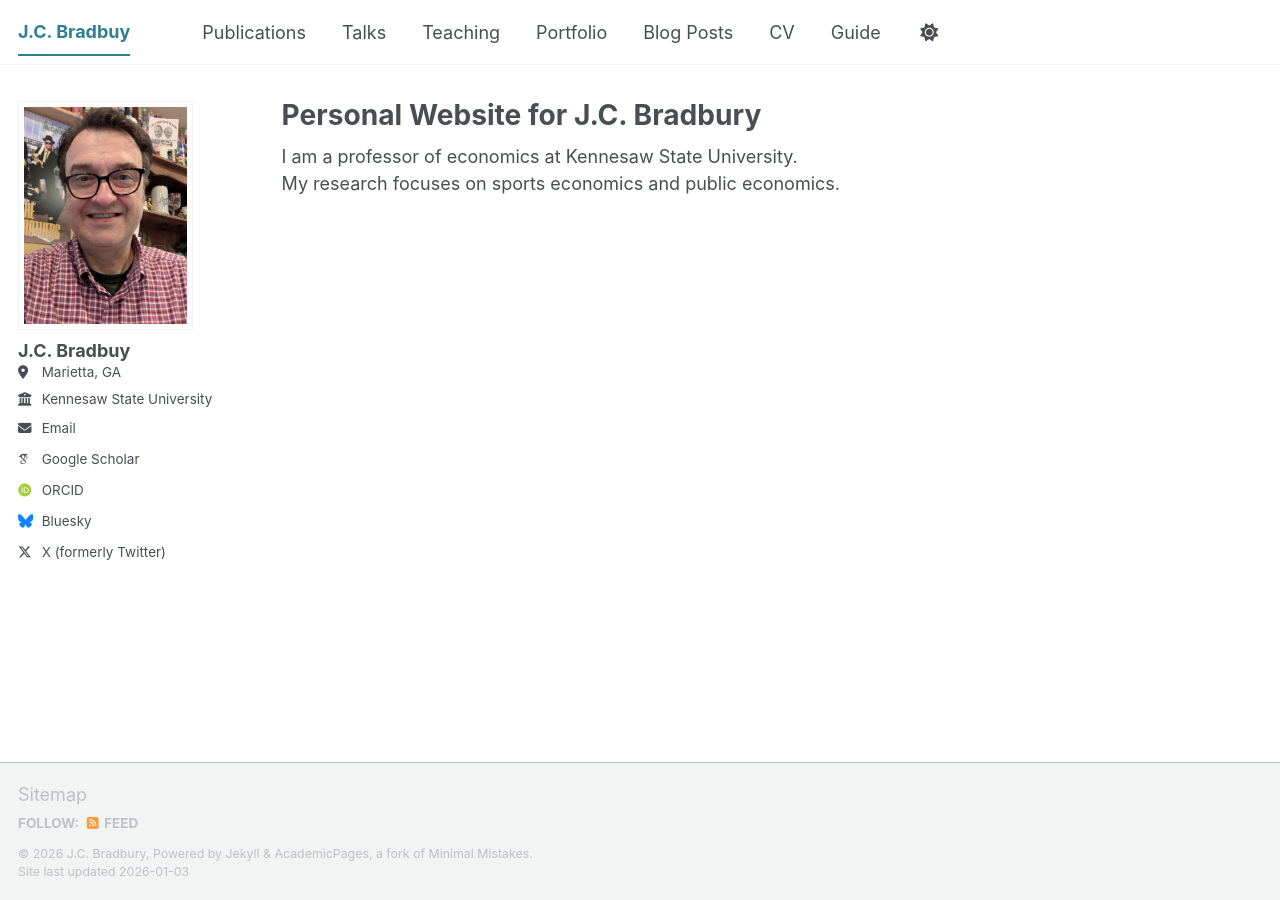
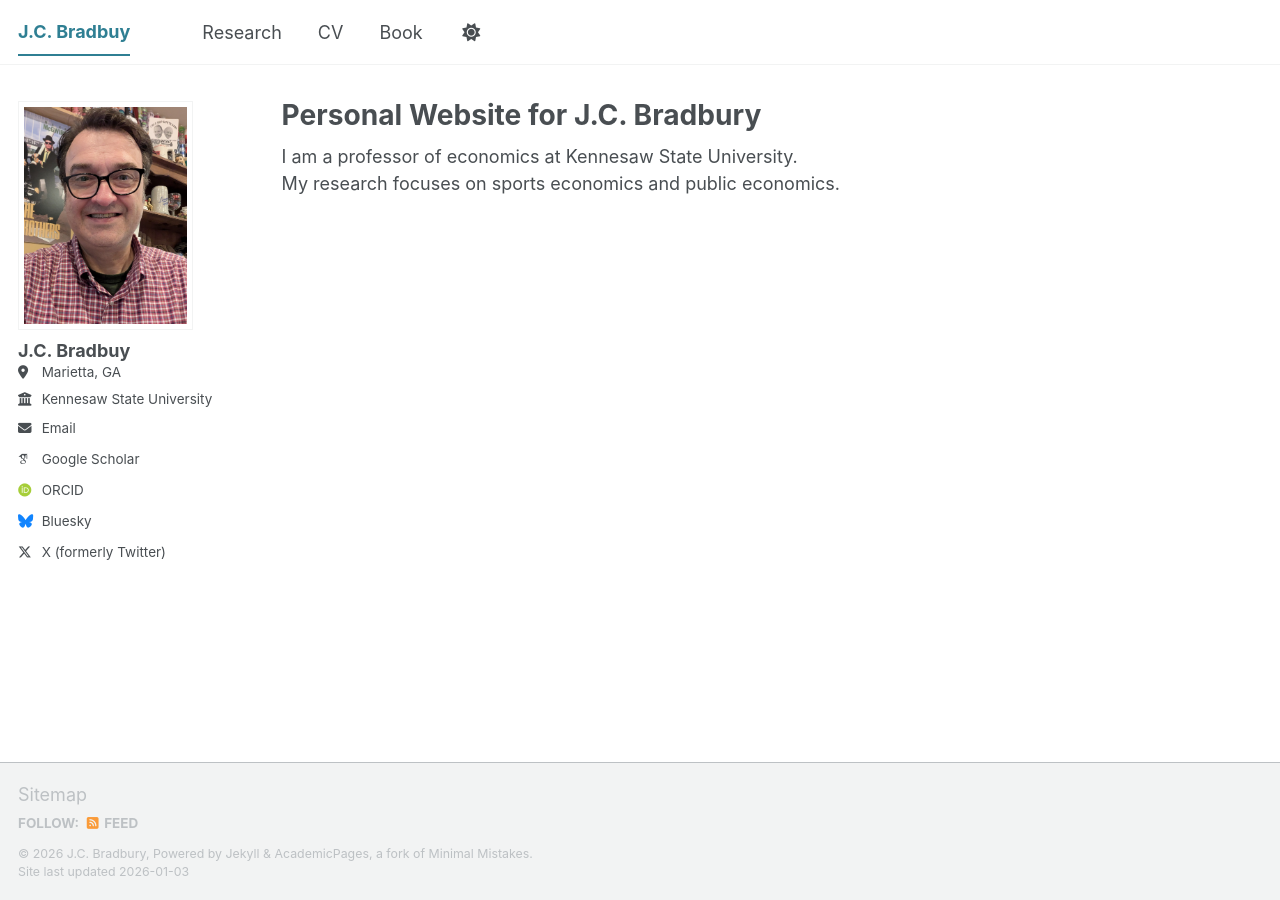
Before and after one commit to jcbradbury/jcbradbury.github.io, a Jekyll site: the page built from _pages/about.md, in a window 1280 px wide. Built offline with Jekyll 4.4.1, drawn with Linux system fonts in a browser that asks for light colours; some web fonts are replaced; a script bundle is joined from its source files by our own code; library files that are not in the unit come from our copies.

Commit message:
Update navigation.yml

```diff
--- a/_data/navigation.yml
+++ b/_data/navigation.yml
@@ -8,26 +8,27 @@
 #      Markdown formatted page while the second is generated using JSON.
 
 main:
-  - title: "Publications"
-    url: /publications/
+  - title: "Research"
+    url: /resaerch/
 
-  - title: "Talks"
-    url: /talks/
-
-  - title: "Teaching"
-    url: /teaching/
-
-  - title: "Portfolio"
-    url: /portfolio/
-
-  - title: "Blog Posts"
-    url: /year-archive/
 
   - title: "CV"
     url: /cv/
 
+  - title: "Book"
+    url: /towbd/
+
+ # - title: "Teaching"
+  #  url: /teaching/
+
+  #- title: "Portfolio"
+  #  url: /portfolio/
+
+  #- title: "Blog Posts"
+ #   url: /year-archive/
+
   # - title: "CV"
   #   url: /cv-json/
 
-  - title: "Guide"
-    url: /markdown/
+  #- title: "Guide"
+  #  url: /markdown/
```
